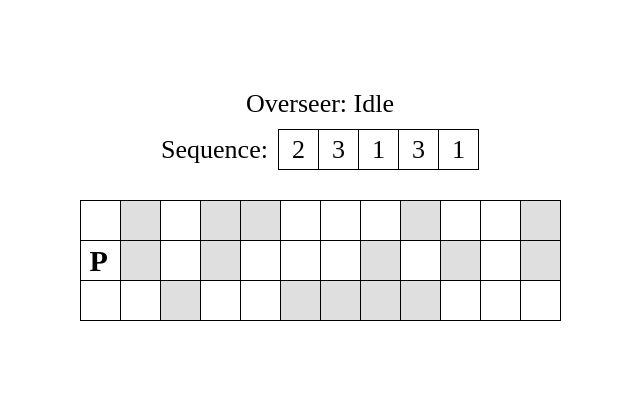
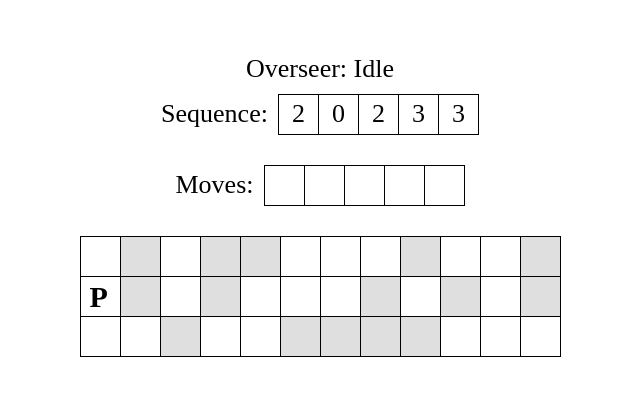
Before and after one commit to MNewbigging/thinky-jam-22, a React app: page / in a window 1280 px wide. Shown: the part 195-590 px from the top of the page, without its empty margins (320-960 px from the left). Built offline with nearby package versions, Linux system fonts and the light colour scheme.

Commit message:
moves comp display

```diff
--- a/src/App.tsx
+++ b/src/App.tsx
@@ -5,6 +5,7 @@ import { observer } from 'mobx-react-lite';
 
 import { AppState } from './AppState';
 import { GameGridComp } from './game-grid-comp/GameGridComp';
+import { MovesComp } from './moves-comp/MovesComp';
 import { OverseerComp } from './overseer-comp/OverseerComp';
 import { PlayerComp } from './player-comp/PlayerComp';
 
@@ -16,6 +17,8 @@ export const App: React.FC<AppProps> = observer(({ appState }) => {
   return (
     <div className='app'>
       <OverseerComp appState={appState} />
+      <MovesComp appState={appState} />
+
       <div className='grid-container'>
         <GameGridComp appState={appState} />
         <PlayerComp appState={appState} />
--- a/src/AppState.ts
+++ b/src/AppState.ts
@@ -2,14 +2,46 @@ import { action, makeObservable, observable } from 'mobx';
 
 import { GameGrid, GridPosition } from './GameGrid';
 
+export enum PlayerMove {
+  UP = 'move-up',
+  RIGHT = 'move-right',
+  DOWN = 'move-down',
+  LEFT = 'move-left',
+  NONE = 'move-none',
+}
+
 export class AppState {
   grid = new GameGrid({ width: 12, height: 3 });
   playerPosition = new GridPosition(0, 1);
-  overseerSequence: number[] = [2, 3, 1, 3, 1];
+  overseerSequence: number[] = [];
+  playerMoves: PlayerMove[] = [];
 
   constructor() {
     makeObservable(this, {
       playerPosition: observable,
+      overseerSequence: observable,
+      generateOverseerSequence: action,
+      playerMoves: observable,
+      setupTurn: action,
     });
+
+    this.setupTurn();
+  }
+
+  setupTurn() {
+    // Get a new overseer number sequence
+    this.generateOverseerSequence();
+
+    // Clear player moves
+    this.playerMoves = [];
+  }
+
+  generateOverseerSequence() {
+    this.overseerSequence = [];
+
+    for (let i = 0; i < 5; i++) {
+      const num = Math.floor(Math.random() * 5);
+      this.overseerSequence.push(num);
+    }
   }
 }
--- a/src/game-grid-comp/GameGridComp.tsx
+++ b/src/game-grid-comp/GameGridComp.tsx
@@ -4,7 +4,6 @@ import React from 'react';
 import { observer } from 'mobx-react-lite';
 
 import { AppState } from '../AppState';
-import { GameGrid } from '../GameGrid';
 
 export interface GameGridCompProps {
   appState: AppState;
--- /dev/null
+++ b/src/moves-comp/MovesComp.tsx
@@ -0,0 +1,25 @@
+import './moves-comp.scss';
+
+import React from 'react';
+import { observer } from 'mobx-react-lite';
+
+import { AppState } from '../AppState';
+
+export interface MovesCompProps {
+  appState: AppState;
+}
+
+export const MovesComp: React.FC<MovesCompProps> = observer(({ appState }) => {
+  return (
+    <div className='moves-comp'>
+      <div>Moves:</div>
+      <div className='moves-grid'>
+        <div className='moves-grid-cell'></div>
+        <div className='moves-grid-cell'></div>
+        <div className='moves-grid-cell'></div>
+        <div className='moves-grid-cell'></div>
+        <div className='moves-grid-cell'></div>
+      </div>
+    </div>
+  );
+});
--- /dev/null
+++ b/src/moves-comp/moves-comp.scss
@@ -0,0 +1,20 @@
+.moves-comp {
+  display: flex;
+  justify-content: center;
+  align-items: center;
+  gap: 10px;
+  font-size: 26px;
+
+  .moves-grid {
+    display: grid;
+    grid-template-columns: repeat(5, 40px);
+    border-left: 1px solid black;
+    border-bottom: 1px solid black;
+    .moves-grid-cell {
+      width: 40px;
+      height: 40px;
+      border-top: 1px solid black;
+      border-right: 1px solid black;
+    }
+  }
+}
```
